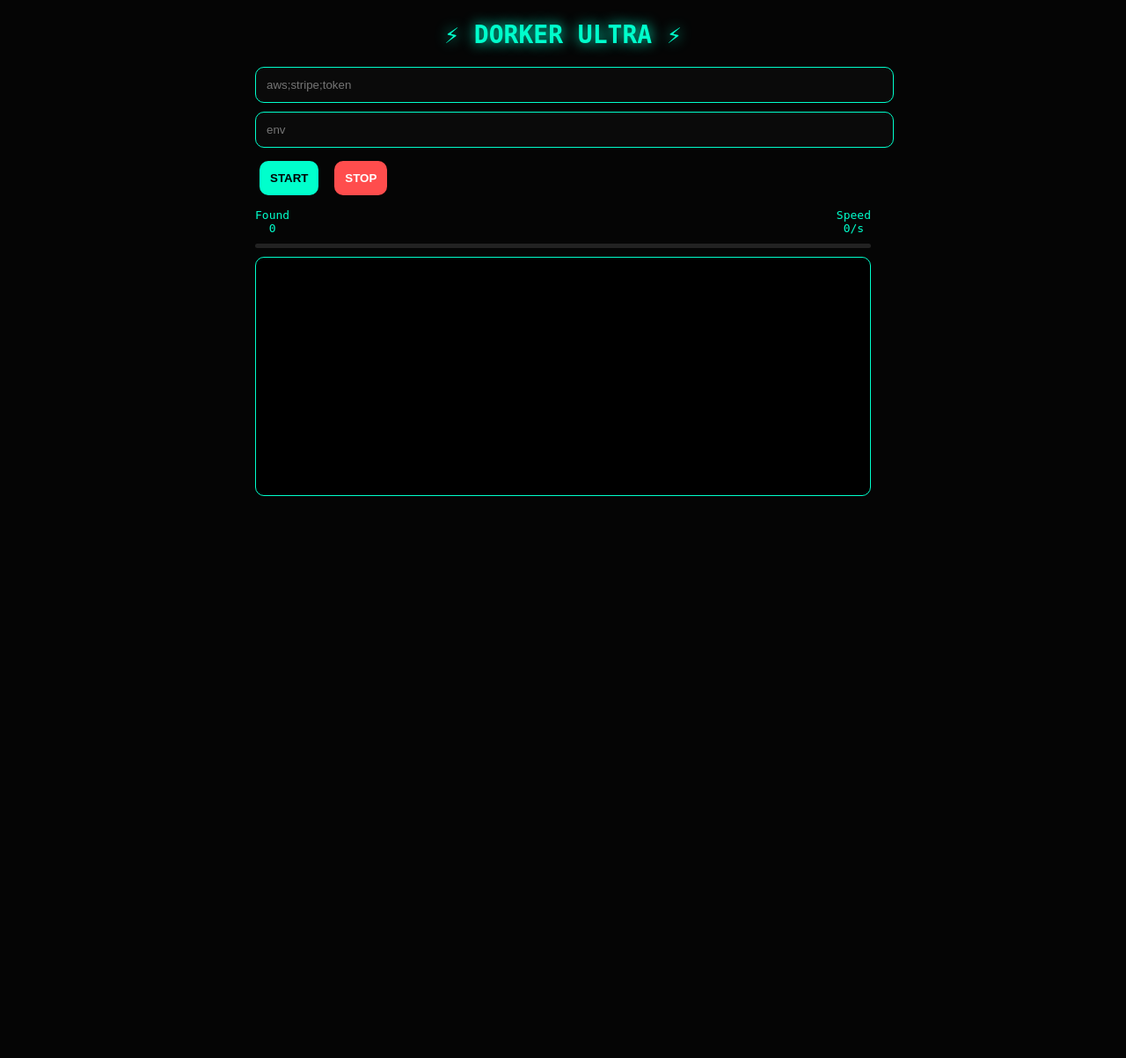
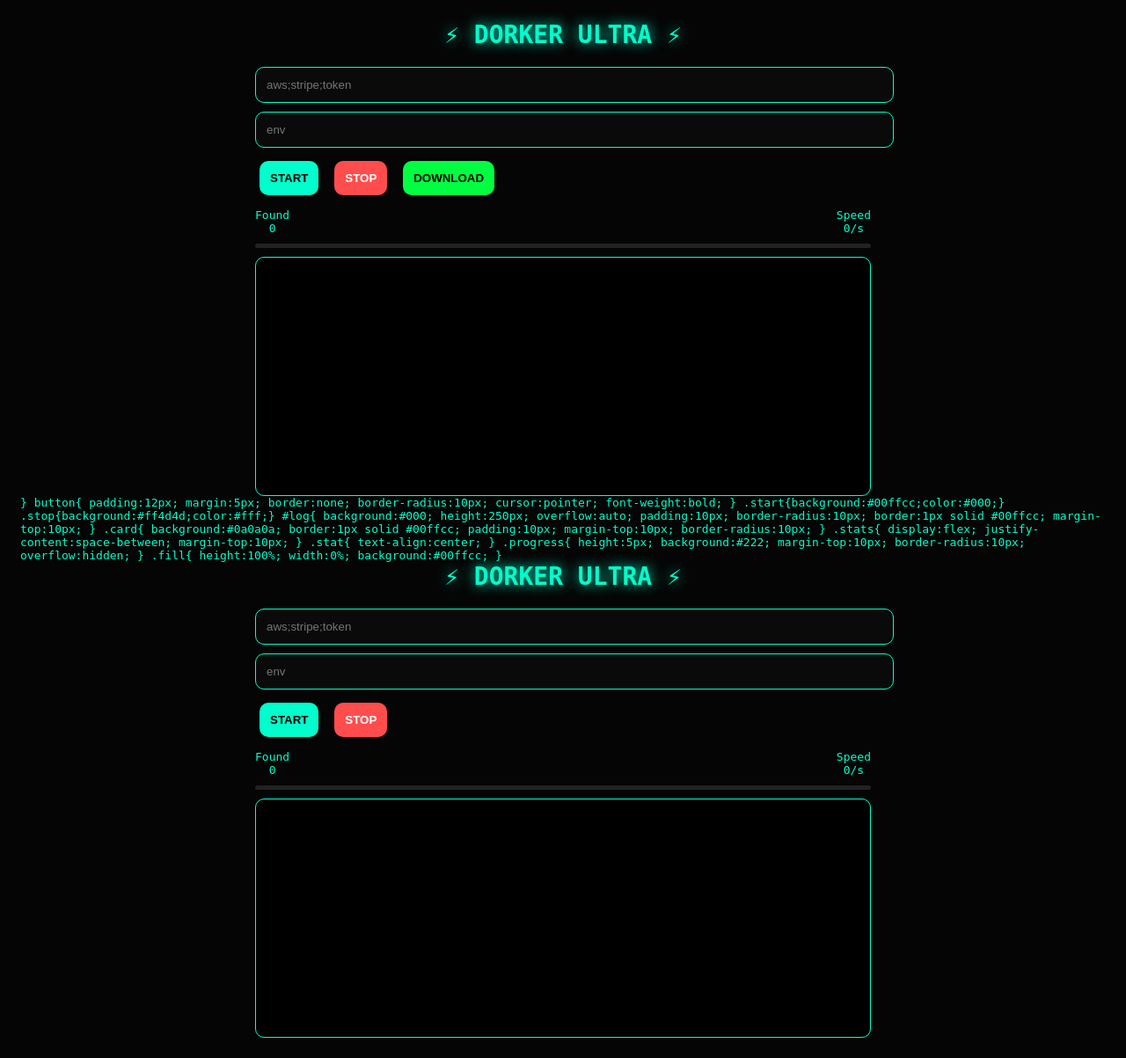
Before and after one commit to gptyasser8-bit/YSHDORKER, a Flask app: page / in a window 1280 px wide. Shown: the whole page at 88% size. Before the commit the page ends 564 px from the top, so only its background shows below. Run offline with Flask 3, Linux system fonts and the light colour scheme.

Commit message:
Update index.html

```diff
--- a/templates/index.html
+++ b/templates/index.html
@@ -35,6 +35,168 @@ border:1px solid #00ffcc;
 color:#00ffcc;
 border-radius:10px;
 }
+
+button{
+padding:12px;
+margin:5px;
+border:none;
+border-radius:10px;
+cursor:pointer;
+font-weight:bold;
+}
+
+.start{background:#00ffcc;color:#000;}
+.stop{background:#ff4d4d;color:#fff;}
+.download{background:#00ff41;color:#000;}
+
+#log{
+background:#000;
+height:250px;
+overflow:auto;
+padding:10px;
+border-radius:10px;
+border:1px solid #00ffcc;
+margin-top:10px;
+}
+
+.card{
+background:#0a0a0a;
+border:1px solid #00ffcc;
+padding:10px;
+margin-top:10px;
+border-radius:10px;
+}
+
+.stats{
+display:flex;
+justify-content:space-between;
+margin-top:10px;
+}
+
+.stat{
+text-align:center;
+}
+
+.progress{
+height:5px;
+background:#222;
+margin-top:10px;
+border-radius:10px;
+overflow:hidden;
+}
+
+.fill{
+height:100%;
+width:0%;
+background:#00ffcc;
+}
+</style>
+</head>
+
+<body>
+
+<div class="title">⚡ DORKER ULTRA ⚡</div>
+
+<div class="container">
+
+<input id="keyword" placeholder="aws;stripe;token">
+<input id="ext" placeholder="env">
+
+<div>
+<button class="start" onclick="start()">START</button>
+<button class="stop" onclick="stop()">STOP</button>
+<button class="download" onclick="download()">DOWNLOAD</button>
+</div>
+
+<div class="stats">
+<div class="stat">Found<br><span id="found">0</span></div>
+<div class="stat">Speed<br><span id="speed">0/s</span></div>
+</div>
+
+<div class="progress">
+<div class="fill" id="bar"></div>
+</div>
+
+<div id="log"></div>
+<div id="results"></div>
+
+</div>
+
+<script>
+let source;
+let found=0;
+let startTime;
+
+function log(t){
+let el=document.getElementById("log")
+el.innerHTML += t+"<br>"
+el.scrollTop = el.scrollHeight
+}
+
+function start(){
+found=0
+document.getElementById("results").innerHTML=""
+document.getElementById("log").innerHTML=""
+startTime=Date.now()
+
+fetch("/start",{
+method:"POST",
+headers:{'Content-Type':'application/json'},
+body:JSON.stringify({
+keyword:keyword.value,
+ext:ext.value
+})
+})
+
+if(source) source.close()
+source = new EventSource("/logs")
+
+source.onmessage = e=>{
+log(e.data)
+
+if(e.data.includes("FOUND")){
+found++
+document.getElementById("found").innerText=found
+
+let elapsed=(Date.now()-startTime)/1000
+let speed=(found/elapsed).toFixed(1)
+document.getElementById("speed").innerText=speed+"/s"
+
+let progress=Math.min(found*5,100)
+document.getElementById("bar").style.width=progress+"%"
+}
+}
+
+setInterval(loadResults,2000)
+}
+
+function stop(){
+fetch("/stop",{method:"POST"})
+if(source) source.close()
+}
+
+function download(){
+window.open("/download")
+}
+
+async function loadResults(){
+let r = await fetch("/results")
+let data = await r.json()
+
+let div = document.getElementById("results")
+div.innerHTML=""
+
+data.forEach(x=>{
+div.innerHTML += `<div class="card">
+<b>${x.url}</b><br>
+${x.secrets.join("<br>")}
+</div>`
+})
+}
+</script>
+
+</body>
+</html>}
 
 button{
 padding:12px;
```
